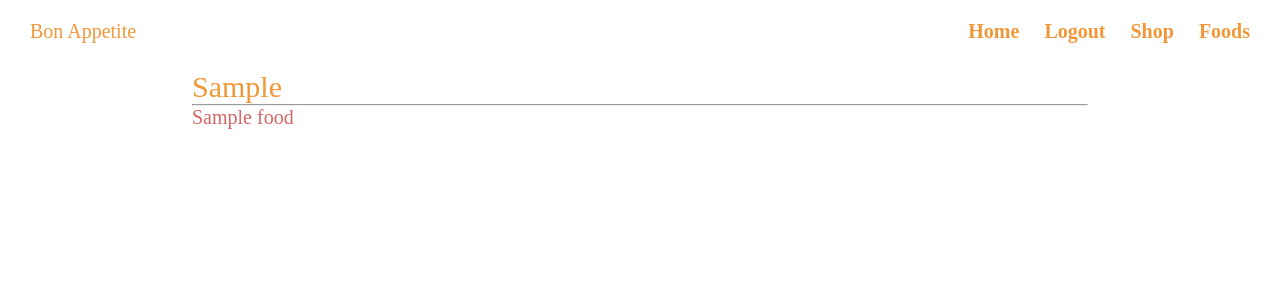
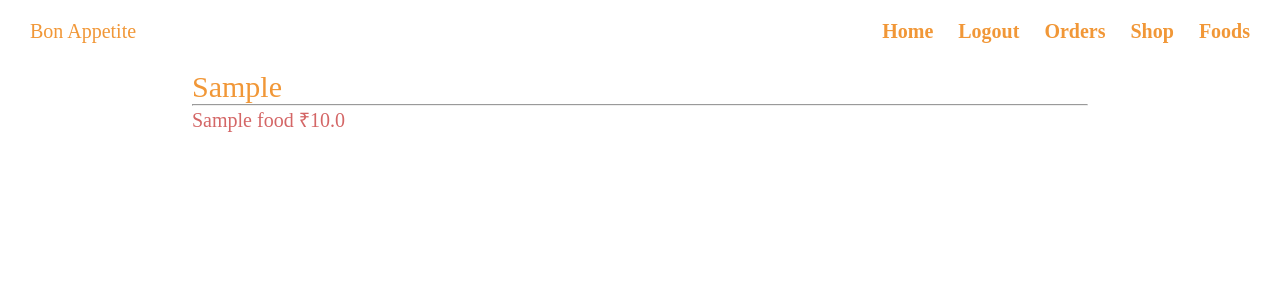
Before and after one commit to tarunraghav226/Bon-Appetite, a Django app: page /orders/ in a window 1280 px wide. Shown: the top 300 px of the page. Run offline with Django 3.2, Linux system fonts and the light colour scheme; a user stored in the database is signed in; tables that the repository leaves empty hold one stand-in row (values such as "Sample post").

Commit message:
Updated order model and view.

```diff
--- a/app/models.py
+++ b/app/models.py
@@ -46,3 +46,4 @@ class Order(models.Model):
     user = models.ForeignKey(to=User, on_delete=models.CASCADE)
     food = models.ForeignKey(to=Food, on_delete=models.CASCADE)
     date_of_order = models.DateTimeField(default=datetime.datetime.now)
+    order_price = models.FloatField(default=0)
--- a/app/views.py
+++ b/app/views.py
@@ -328,7 +328,12 @@
             messages.error(request, "No food found")
             return redirect("/shop/")
         food = food[0]
-        order = Order.objects.create(user=request.user, food=food)
+        order = Order.objects.create(
+            user=request.user,
+            food=food,
+            order_price=food.food_price
+            - ((food.food_price * food.discount_on_food) / 100),
+        )
         order.save()
         food.food_count -= 1
         food.save()
--- a/templates/base.html
+++ b/templates/base.html
@@ -21,6 +21,7 @@
               <li class="header--li" id="signup">SignUp</li>
             {% else %}
               <a href="/logout/"><li class="header--li" id="logout">Logout</li></a>
+              <a href="/orders/"><li class="header--li" id="logout">Orders</li></a>
               {% if is_seller %}
               <a href="/shop/"><li class="header--li" >Shop</li></a>
               {% endif %}
--- a/templates/orders.html
+++ b/templates/orders.html
@@ -19,7 +19,7 @@
                     {% for order in orders%}
                         <div class="food">
                             <hr>
-                            <div>{{order.food.food_name}}</div>
+                            <div>{{order.food.food_name}} <span>₹{{order.order_price}}</span></div>
                         </div>
                     {% endfor %}
                 </div>
```
Also changed, not shown: app/migrations/0008_order_order_price.py (added).
